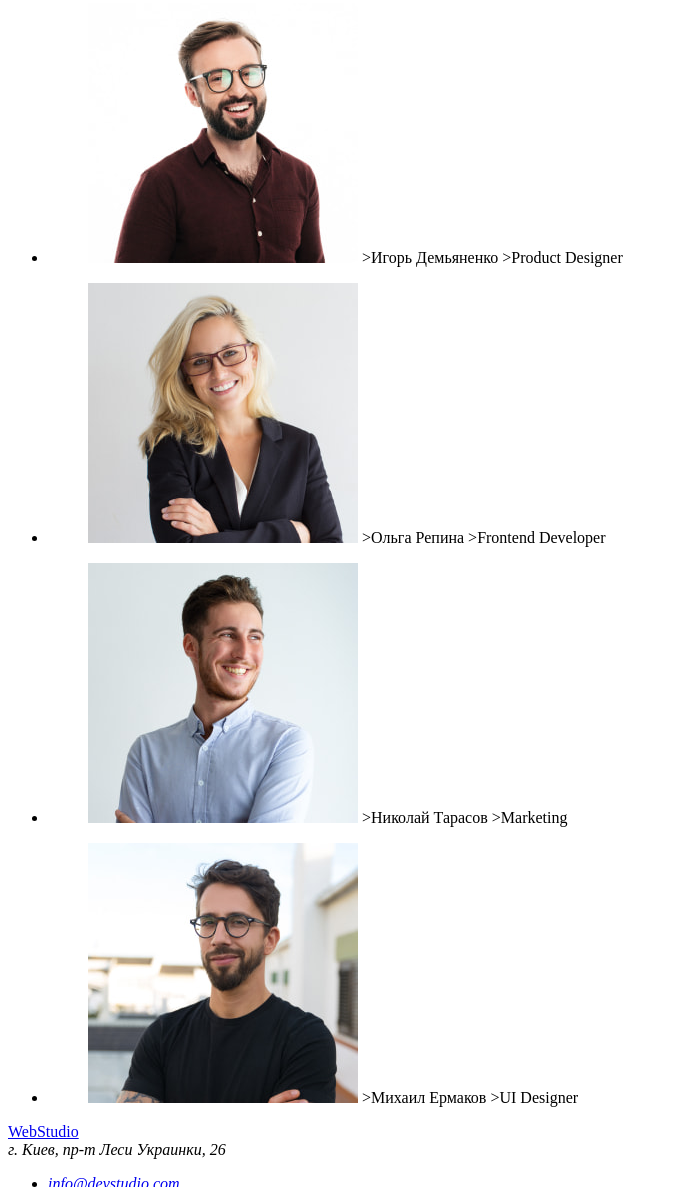
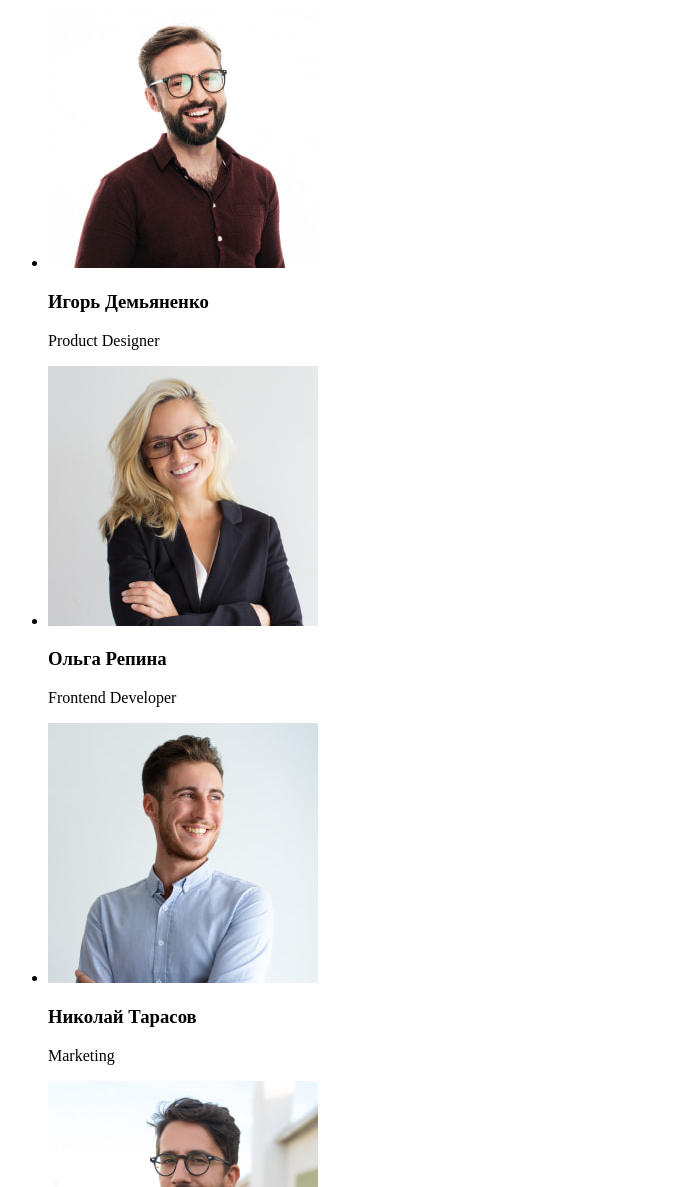
Before and after one commit to Kl0filinj/goit-markup-hw-01, a plain HTML site: page index.html in a window 1280 px wide. Shown: the part 1613-2800 px from the top of the page, without its empty margins (0-678 px from the left). Drawn offline with Linux system fonts and the light colour scheme.

Commit message:
Правки

```diff
--- a/index.html
+++ b/index.html
@@ -22,69 +22,70 @@
         </ul>
     </header>
     <main>
+        <section>
             <h1>Эффективные решения для вашего бизнеса</h1>
             <button type="button">Заказать услугу</button>
+        </section>
+        <section>
+            <h2>Ниши преимущества</h2>
             <ul>
                 <li>
-                <h2>Внимание к деталям</h2>
+                    <h3>Внимание к деталям</h3>
                     <p>Идейные соображения, а также начало повседневной работы по формированию позиции.</p>
                 </li>
                 <li>
-                <h2>Пунктуальность</h2>
+                    <h3>Пунктуальность</h3>
                     <p>Задача организации, в особенности же рамки и место обучения кадров влечет за собой.</p>
                 </li>
                 <li>
-                <h2>Планирование</h2>
+                    <h3>Планирование</h3>
                     <p>Равным образом консультация с широким активом в значительной степени обуславливает.</p>
                 </li>
                 <li>
-                <h2>Современные технологии</h2>
+                    <h3>Современные технологии</h3>
                     <p>Значимость этих проблем настолько очевидна, что реализация плановых заданий.</p>
                 </li>
             </ul>
+        </section>
+        <section>
             <h2>Чем мы занимаемся</h2>
             <ul>
                 <li><img src="images/img.jpg" alt="Написание кода" width="370" height="294"></li>
                 <li><img src="images/img_2.jpg" alt="Работа с мобильными устройствами" width="370" height="294"></li>
                 <li><img src="images/img_3.jpg" alt="Работа с цветовой палитрой" width="370" height="294"></li>
             </ul>
+        </section>
+        <section>
             <h2>Наша команда</h2>
             <ul>
                 <li>
-                <figure>
                     <img src="images/img_igor.jpg" alt="Превью фото Игоря Демьяненко" width="270" height="260">
-                    <span>>Игорь Демьяненко</span>
-                    <span>>Product Designer</span>
-                </figure>
+                    <h3>Игорь Демьяненко</h3>
+                    <p>Product Designer</p>
                 </li>
                 <li>
-                <figure>
                     <img src="images/img_olha.jpg" alt="Превью фото Ольги Репиной" width="270" height="260">
-                    <span>>Ольга Репина</span>
-                    <span>>Frontend Developer</span>
-                </figure>
+                    <h3>Ольга Репина</h3>
+                    <p>Frontend Developer</p>
                 </li>
                 <li>
-                <figure>
                     <img src="images/img_nikolay.jpg" alt="Превью фото Николая Тарасова" width="270" height="260">
-                    <span>>Николай Тарасов</span>
-                    <span>>Marketing</span>
-                </figure>
+                    <h3>Николай Тарасов</h3>
+                    <p>Marketing</p>
                 </li>
                 <li>
-                <figure>
                     <img src="images/img_mikhail.jpg" alt="Превью фото Михаила Ермакова" width="270" height="260">
-                    <span>>Михаил Ермаков</span>
-                    <span>>UI Designer</span>
-                </figure>
+                    <h3>Михаил Ермаков</h3>
+                    <p>UI Designer</p>
                 </li>
             </ul>
+        </section>
     </main>
     <footer>
         <a href="index.html"><span>Web</span>Studio</a>
         <address>
-            г. Киев, пр-т Леси Украинки, 26
             <ul>
+                <li><a href="https://goo.gl/maps/V45hp1VakKUv8cuSA">г. Киев, пр-т Леси Украинки, 26</a></li>
                 <li><a href="mailto:info@devstudio.com">info@devstudio.com</a></li>
                 <li><a href="tel:+380961111111">+38 096 111 11 11</a></li>
             </ul>
```
Lines whose indentation alone changed are shown as unchanged.
